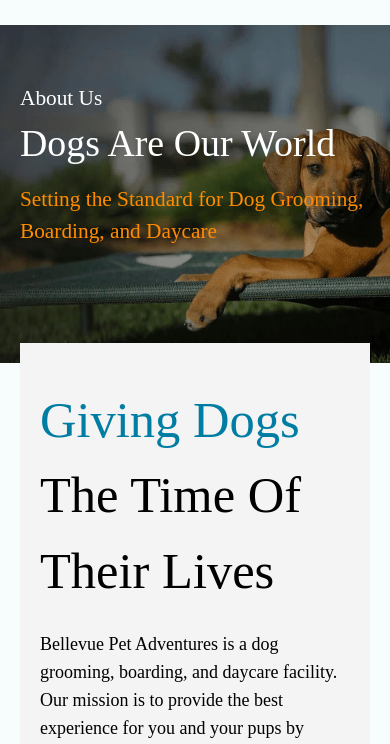
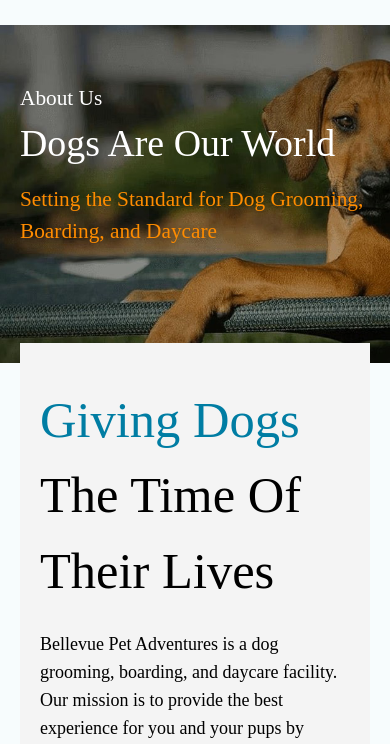
Before and after one commit to Tactenator/pet-mobile, a website: page src/pages/about.html in a window 390 px wide. Shown: the part 100-844 px from the top of the page. Drawn offline with nearby package versions, Linux system fonts and the light colour scheme; a web font is replaced by a local one.

```diff
--- a/src/pages/about.html
+++ b/src/pages/about.html
@@ -66,7 +66,7 @@
             </div>
         </div>
         <div class="block sm:hidden relative h-[40vh] sm:h-[80vh]"
-        style="background: url('../../public/images/background_about_us-mobile.avif'); background-size: cover; background-position: center; background-repeat: no-repeat;">
+        style="background: url('../../public/images/background_about_us-mobile-1.avif'); background-size: cover; background-position: center; background-repeat: no-repeat;">
             <div class="absolute top-40 sm:top-60 left-0 transform -translate-y-1/2 translate-x-5 sm:translate-x-28 inline-block">
                 <span class="text-xl sm:text-2xl text-white">About Us</span>
                 <h1 class="text-white text-3xl sm:text-5xl">Dogs Are Our World</h1>
```
Also changed, not shown: public/images/background_about_us-mobile-1.avif (added), public/images/background_about_us-mobile.avif (deleted).
